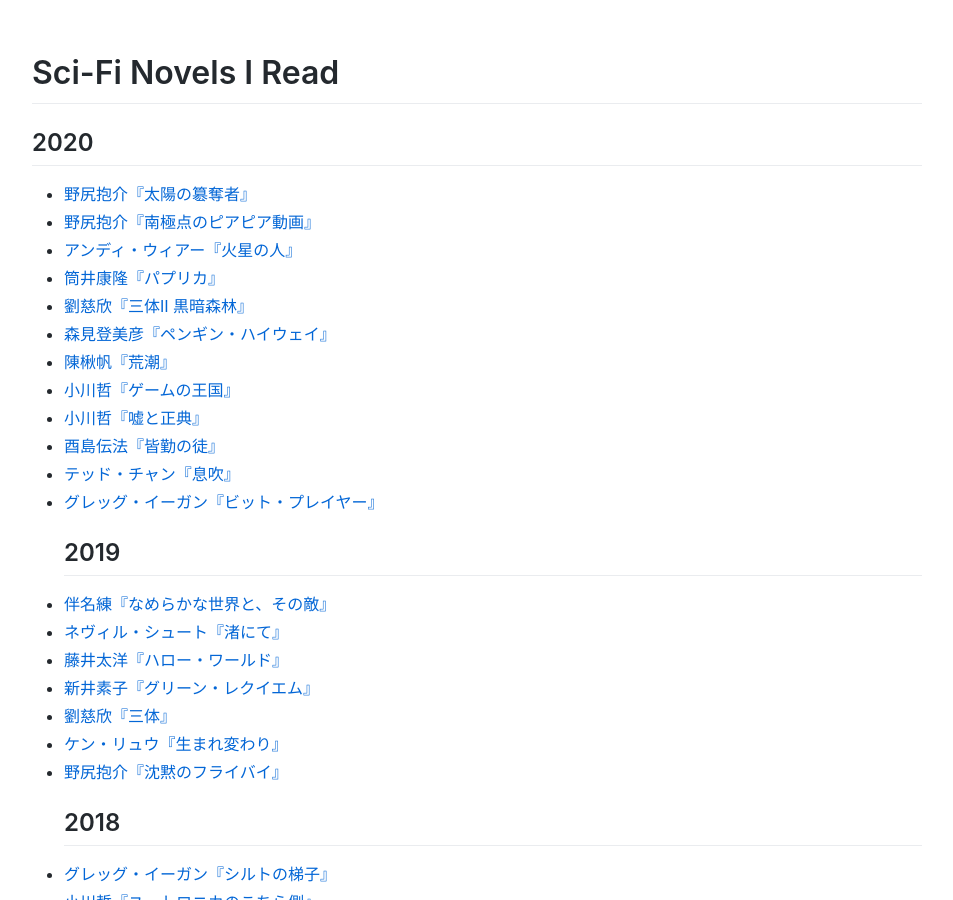
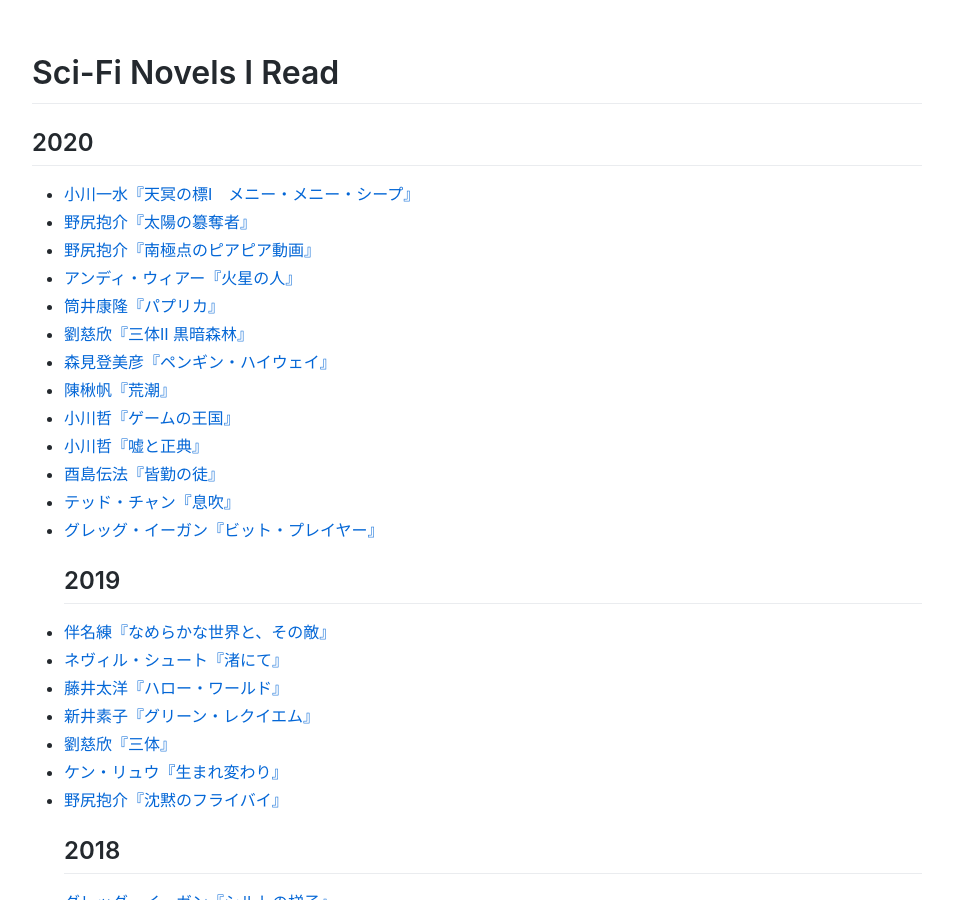
Before and after one commit to sankichi92/sankichi.net, a Jekyll site: the page built from sci-fi.md, in a window 1280 px wide and 900 px high. Shown: the whole window, without its empty margins (163-1116 px from the left). Built offline with Jekyll 4.4.1, drawn with Linux system fonts in a browser that asks for light colours; our own code applies the rules of GitHub Pages for plain Markdown files.

Commit message:
小川一水『天冥の標Ⅰ　メニー・メニー・シープ』

```diff
--- a/_data/sci-fi-novels.yml
+++ b/_data/sci-fi-novels.yml
@@ -1,3 +1,8 @@
+- title: 天冥の標Ⅰ　メニー・メニー・シープ
+  author: 小川一水
+  asin: B00B4K2O54
+  date: 2020-10-23
+
 - title: 太陽の簒奪者
   author: 野尻抱介
   asin: B00CIMDKDC
```
